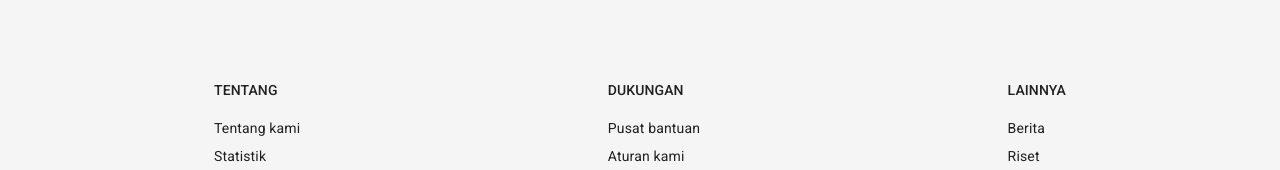
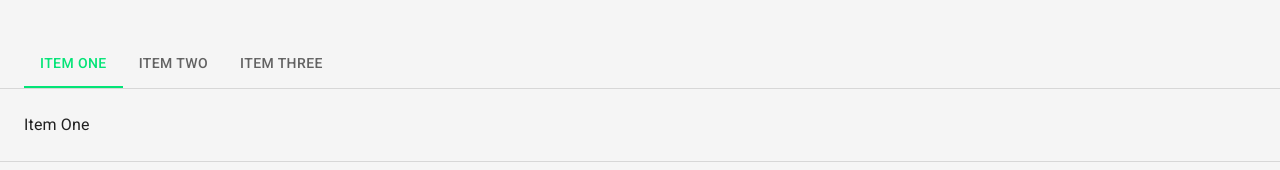
Before and after one commit to rizaldinur/crowdfunding-client, a React (Vite) app: page /project/details/1 in a window 1280 px wide. Shown: the part 630-800 px from the top of the page. Built offline with nearby package versions, Linux system fonts and the light colour scheme.

Commit message:
basic details tabs

```diff
--- /dev/null
+++ b/src/components/project-details/ProejctTabs.jsx
@@ -0,0 +1,70 @@
+import { Box, Container, Tab, Tabs, Typography } from "@mui/material";
+import PropTypes from "prop-types";
+import { useState } from "react";
+import { useLocation } from "react-router";
+
+function a11yProps(index) {
+  return {
+    id: `simple-tab-${index}`,
+    "aria-controls": `simple-tabpanel-${index}`,
+  };
+}
+
+function CustomTabPanel(props) {
+  const { children, value, index, ...other } = props;
+
+  return (
+    <div
+      role="tabpanel"
+      hidden={value !== index}
+      id={`simple-tabpanel-${index}`}
+      aria-labelledby={`simple-tab-${index}`}
+      {...other}
+    >
+      {value === index && <Box sx={{ py: 3 }}>{children}</Box>}
+    </div>
+  );
+}
+
+CustomTabPanel.propTypes = {
+  children: PropTypes.node,
+  index: PropTypes.number.isRequired,
+  value: PropTypes.number.isRequired,
+};
+
+function ProjectTabs() {
+  const location = useLocation();
+  console.log(location);
+
+  const [value, setValue] = useState(0);
+
+  const handleChange = (event, newValue) => {
+    setValue(newValue);
+  };
+  return (
+    <Box sx={{ borderBottom: 1, borderColor: "divider" }}>
+      <Box sx={{ borderBottom: 1, borderColor: "divider" }}>
+        <Container maxWidth="xl">
+          <Tabs
+            value={value}
+            onChange={handleChange}
+            aria-label="basic tabs example"
+          >
+            <Tab label="Item One" {...a11yProps(0)} />
+            <Tab label="Item Two" {...a11yProps(1)} />
+            <Tab label="Item Three" {...a11yProps(2)} />
+          </Tabs>
+        </Container>
+      </Box>
+      <Container maxWidth="xl">
+        <CustomTabPanel value={value} index={0}>
+          <Typography color="textPrimary">Item One</Typography>
+        </CustomTabPanel>
+        <CustomTabPanel value={value} index={1}></CustomTabPanel>
+        <CustomTabPanel value={value} index={2}></CustomTabPanel>
+      </Container>
+    </Box>
+  );
+}
+
+export default ProjectTabs;
--- a/src/routes/layouts/ProjectDetailsLayout.jsx
+++ b/src/routes/layouts/ProjectDetailsLayout.jsx
@@ -1,11 +1,13 @@
 import MainFooter from "../../components/navigation/MainFooter";
 import MainHeader from "../../components/navigation/MainHeader";
+import ProjectTabs from "../../components/project-details/ProejctTabs";
 import ProjectHead from "../../components/project-details/ProjectHead";
 
 function ProjectDetailsLayout() {
   return (
     <>
       <ProjectHead />
+      <ProjectTabs />
     </>
   );
 }
```
